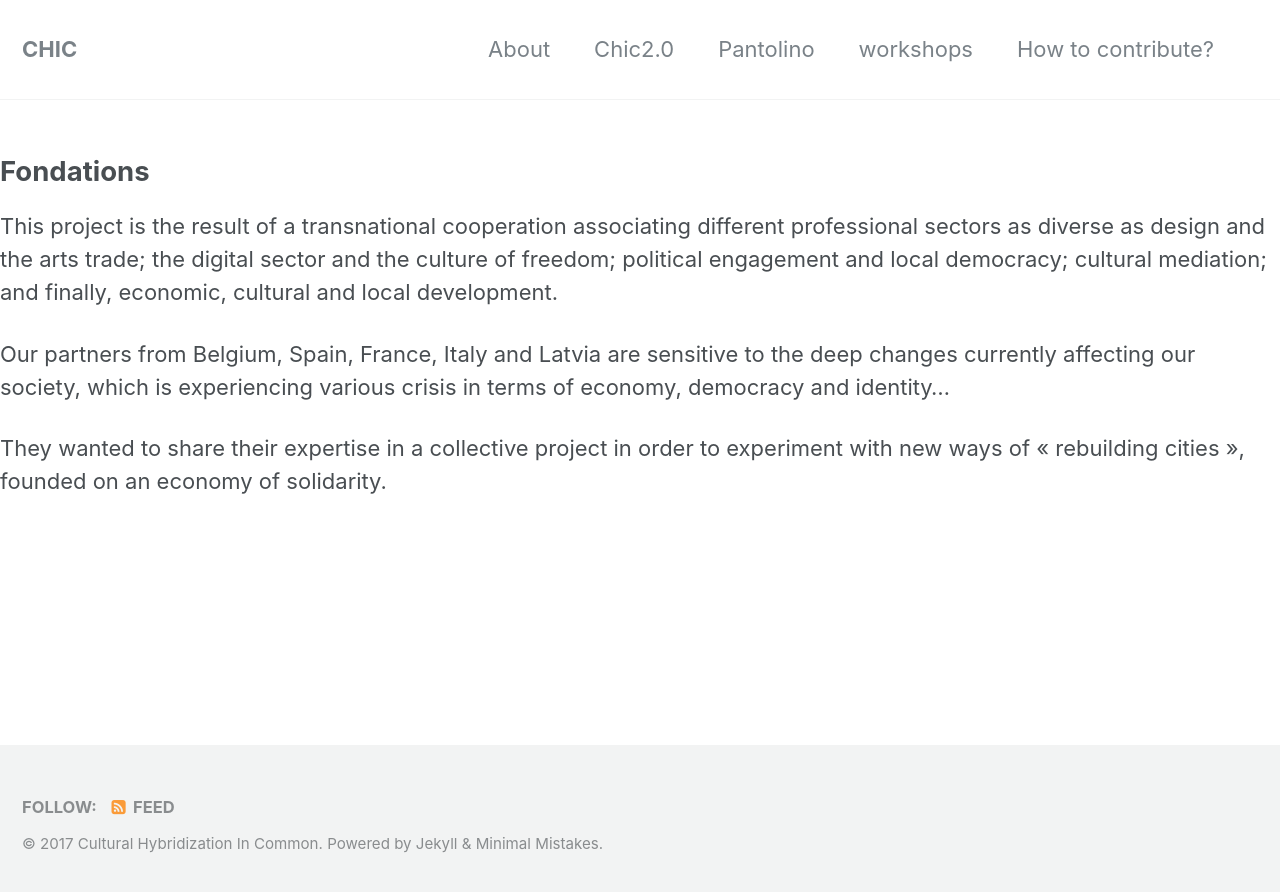
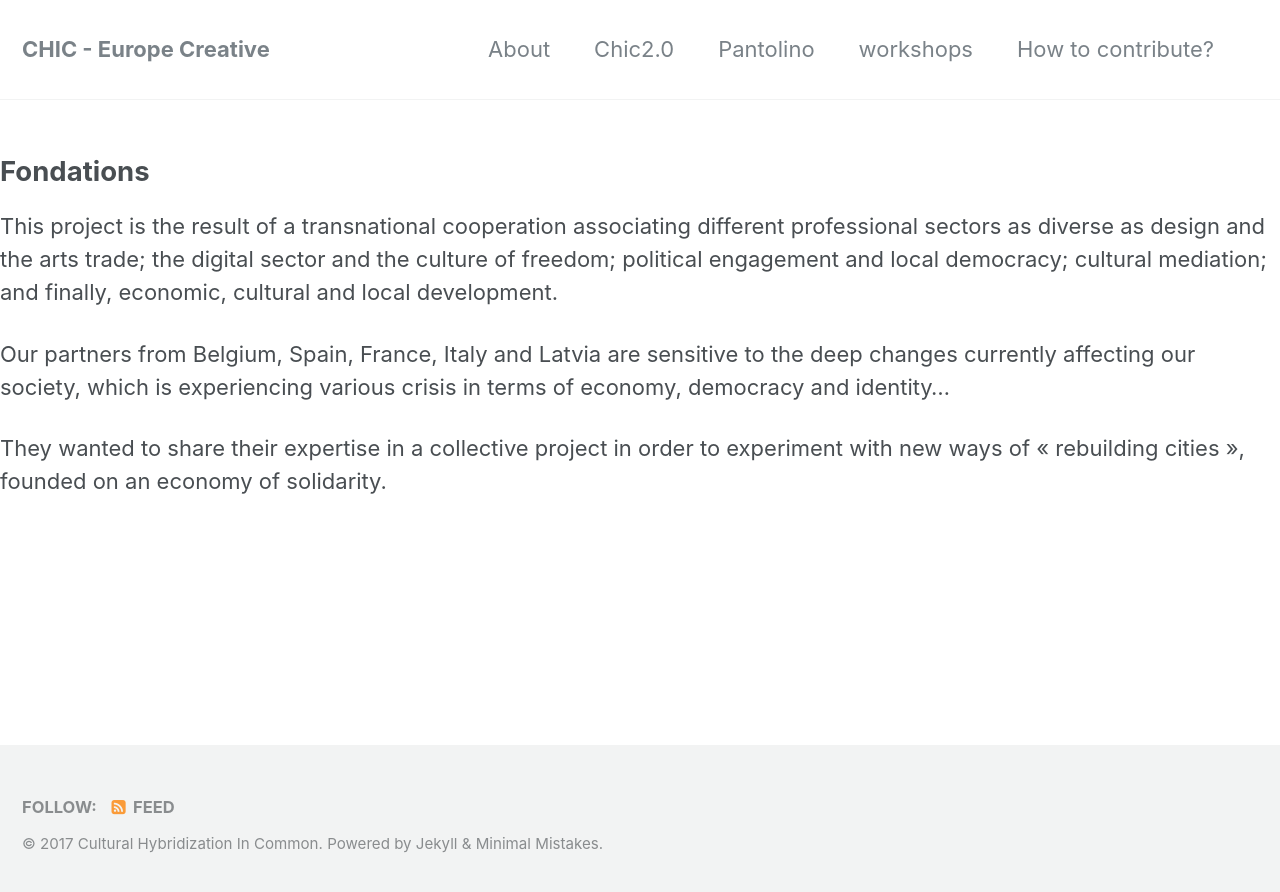
Before and after one commit to chic-europecreative/chic-europecreative.github.io, a Jekyll site: the page built from index.md, in a window 1280 px wide. Shown: the top 892 px of the page. Built offline with Jekyll 4.4.1, drawn with Linux system fonts in a browser that asks for light colours; our own code applies the rules of GitHub Pages for plain Markdown files.

Commit message:
Update _config.yml

```diff
--- a/_config.yml
+++ b/_config.yml
@@ -10,7 +10,7 @@ remote_theme: "mmistakes/minimal-mistakes"
 
 # Site Settings
 locale                   : "en"
-title                    : "CHIC"
+title                    : "CHIC - Europe Creative"
 title_separator          : "-"
 name                     : &name "Cultural Hybridization In Common" # &name is a YAML anchor which can be *referenced later
 description              : &description "website with github and jeckyll"
```
